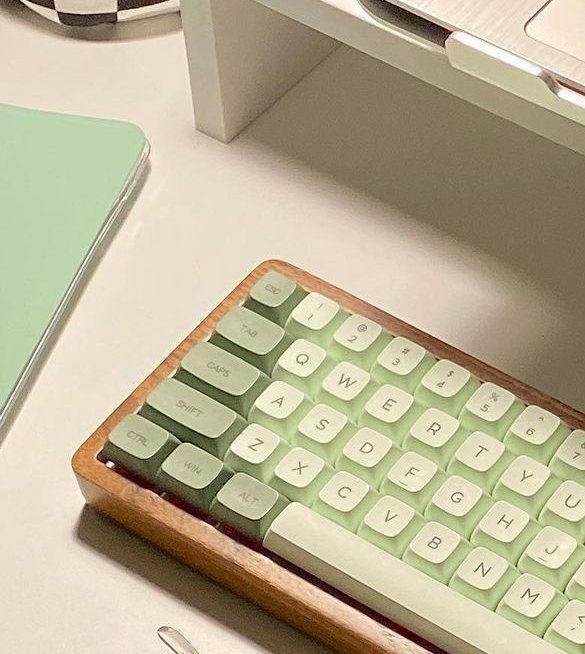
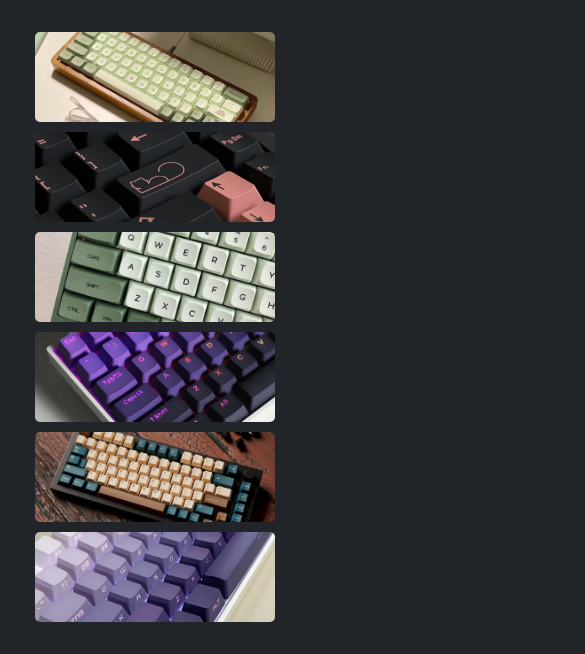
Before and after one commit to ignaciorumbocs/PreEntrega2-Rumbo, a plain HTML site: page pages/galeria.html in a window 390 px wide. Shown: the part 85-739 px from the top of the page, 585 px wide, since content can reach past the window. Drawn offline with nearby package versions, Linux system fonts and the light colour scheme.

Commit message:
Hice responsive la seccion galeria

```diff
--- a/css/style.css
+++ b/css/style.css
@@ -10,8 +10,10 @@ body {
 
 /* FOOTER */
 footer {
+    width: 100%;
+    color: white;
+    text-align: center;
 
-    color: white;
 }
 
 footer img {
@@ -19,10 +21,6 @@ footer img {
     padding: 10px;
 }
 
-footer {
-    text-align: center;
-
-}
 
 /* CAROUSEL */
 
@@ -97,7 +95,7 @@ footer {
 
 /* BIENVENIDOS */
 
-.herosection{
+.herosection {
     width: 100%;
     padding: 10px;
     display: flex;
@@ -105,3 +103,33 @@ footer {
     align-items: center;
     justify-content: center;
 }
+
+
+/* GALERIA */
+
+.galeria {
+    display: grid;
+    grid-template-columns: 250px 250px 250px;
+    justify-content: center;
+    padding: 30px;
+}
+
+.galeria img {
+    width: 250px;
+    height: 100px;
+    object-fit: cover;
+    padding: 5px;
+    border-radius: 10px;
+
+}
+
+@media (max-width: 768px) {
+    .galeria {
+        display: block;
+    }
+}
+
+/* NAVBAR */
+.navbar {
+    width: 100%;
+}
--- a/pages/galeria.html
+++ b/pages/galeria.html
@@ -39,23 +39,27 @@
   </nav>
   <main>
     <section class="galeria">
-      <article class="imagengaleria">
+      <article class="imagengaleria b1">
         <img src="../image/teclado9.jpg" alt="">
       </article>
 
-      <article class="imagengaleria">
-        <img src="../image/teclado8.jpg" alt="">
+      <article class="imagengaleria b2">
+        <img src="../image/teclado1.jpg" alt="">
       </article>
-      <article class="imagengaleria">
+      <article class="imagengaleria b3">
         <img src="../image/teclado7.jpg" alt="">
       </article>
 
-      <article class="imagengaleria">
+      <article class="imagengaleria b4">
         <img src="../image/teclado4.jpg" alt="">
       </article>
 
-      <article class="imagengaleria">
+      <article class="imagengaleria b5">
         <img src="../image/teclado2.jpg" alt="">
+      </article>
+
+      <article class="imagengaleria b5">
+        <img src="../image/teclado5.jpg" alt="">
       </article>
     </section>
 
```
